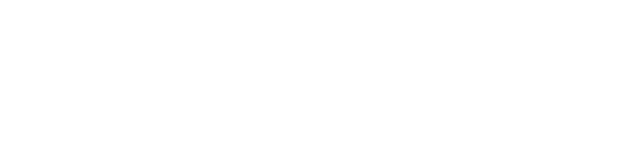
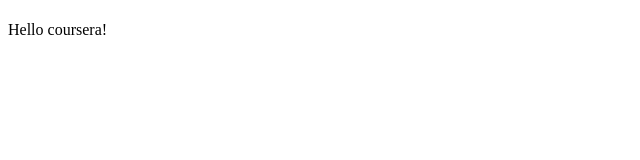
Before and after one commit to FSDen/coursera-test, a plain HTML site: page site/index.html in a window 1280 px wide. Shown: the whole page, without its empty margins (0-640 px from the left). Drawn offline with Linux system fonts and the light colour scheme.

Commit message:
Small addition to our site.

```diff
--- a/site/index.html
+++ b/site/index.html
@@ -5,6 +5,6 @@
     <title>Hello Coursera!</title>
   </head>
   <body>
-    <h1 Hello coursera!</h1>
+    <h1></h1> Hello coursera!</h1>
   </body>
 </html>
```
